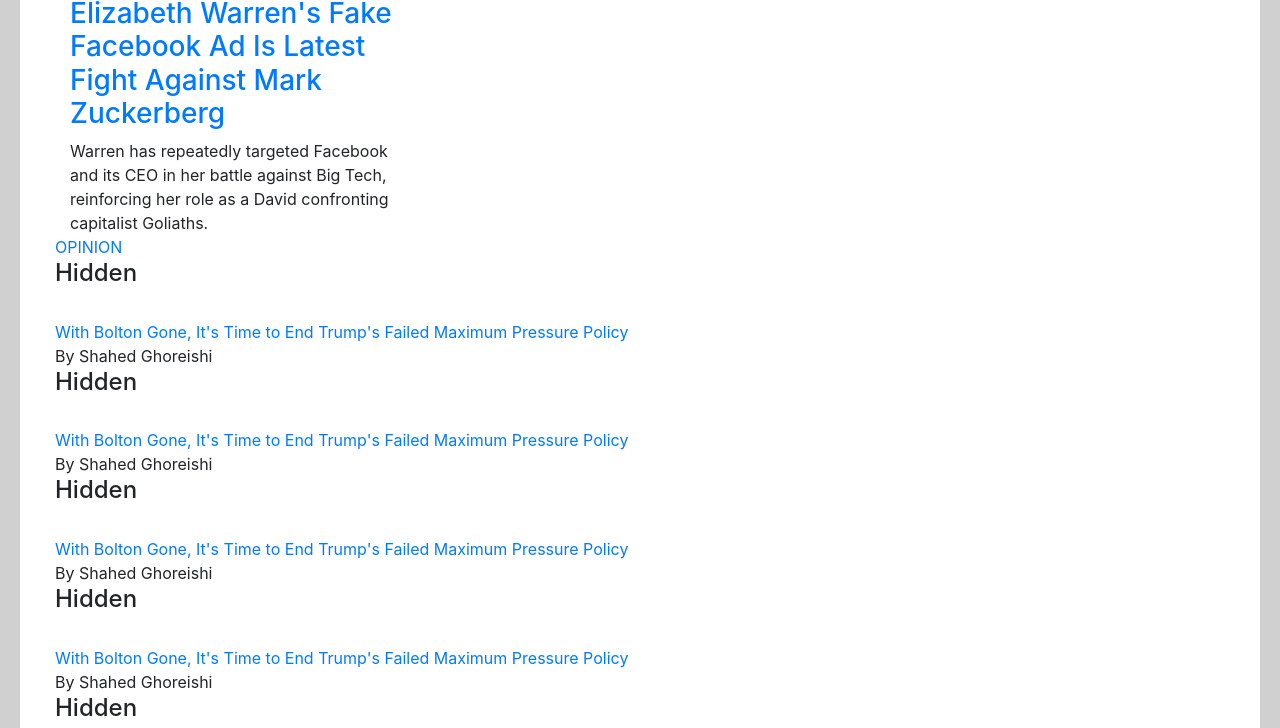
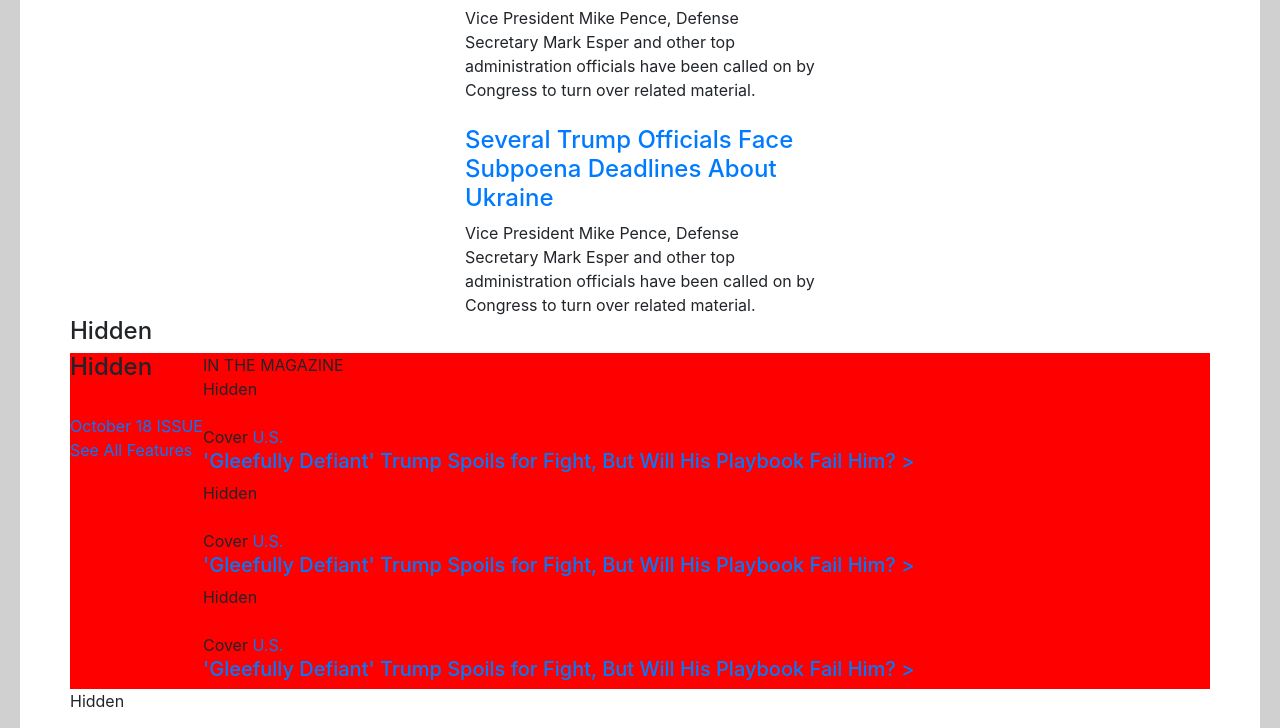
Before and after one commit to alvinlouis29/Newsweek, a plain HTML site: page index.html in a window 1280 px wide. Shown: the part 2193-2921 px from the top of the page. Drawn offline with nearby package versions, Linux system fonts and the light colour scheme.

Commit message:
updated magazin section map

```diff
--- a/index.html
+++ b/index.html
@@ -144,11 +144,10 @@
         </div>
       </header>
     </div>
+
     <div class="container-fluid main-sect">
-        <div class="colwrap row sticky-scroll">
-            <div class="col-lg-9 col-md-12 " >
-            <div class="row">
-                <div class="col-lg-5 col-md-5 order-2 order-md-1 position-relative story-left-1">
+            <div class="middle row">
+                <div class="col-4">
                     <div id="sticky1">
                         <div class="block-title">
                                 FEATURED STORIES
@@ -179,7 +178,7 @@
                             </article>
                             </div>
                     </div>
-                    <div class="">
+                <div class="col-4">
                      <div id="sticky2">
                         <div class="flex-sm ">
                             <div class="featured-story ">
@@ -284,15 +283,13 @@
                         </div>
                             </div>
                 </div>
-                </div>
-            </div>
-            <div class="">
+                <div class="col-4">
                     <div class="sticky3">
-                        <div class="opinions">
+                            <div class="opinion">
                             <div class="block-title">
                                 <a href="#">OPINION</a>
                             </div>
-                <div>
+                    <div class="opinions">
                         <article>
                             <h4>Hidden</h4>
                             <div> </div>
@@ -300,6 +297,7 @@
                             <div>By Shahed Ghoreishi</div>
                             </div>
                         </article>
+
                         <article>
                             <h4>Hidden</h4>
                             <div> </div>
@@ -307,6 +305,7 @@
                             <div>By Shahed Ghoreishi</div>
                             </div>
                         </article>
+
                         <article>
                             <h4>Hidden</h4>
                             <div> </div>
@@ -314,6 +313,7 @@
                             <div>By Shahed Ghoreishi</div>
                             </div>
                         </article>
+
                         <article>
                             <h4>Hidden</h4>
                             <div> </div>
@@ -321,6 +321,7 @@
                             <div>By Shahed Ghoreishi</div>
                             </div>
                         </article>
+
                         <article>
                             <h4>Hidden</h4>
                             <div> </div>
@@ -328,6 +329,7 @@
                             <div>By Shahed Ghoreishi</div>
                             </div>
                         </article>
+
                         <article>
                             <h4>Hidden</h4>
                             <div> </div>
@@ -374,9 +376,9 @@
                 </div>
             </div>
 
-        <section class="magazine-news pt-3">
+        <section class="magazine-news ">
                 <h4 class="hidden-title">Hidden</h4>
-                    <div class="row ">
+                <div class="magazine-content row ">
                         <div class="">
                             <article>
                             <h4>Hidden</h4>
--- a/style.css
+++ b/style.css
@@ -163,3 +163,37 @@
     padding-top:30px ;
     color: white;
  }
+
+ /*
+ =============================================================================
+
+                Middle Section
+
+ =============================================================================
+ */
+
+ .middle {
+    padding: 0px;
+    margin: 0px;
+ }
+
+ /*
+=============================================================================
+
+                Magazine Section
+
+ =============================================================================
+ */
+
+ .magazine-news {
+     display: flex;
+     flex-direction: column;
+ }
+
+.magazine-content {
+    display: flex;
+    flex-direction: row;
+    width: 100%;
+    background-color:red ;
+    margin: 0px;
+}
```
Lines whose indentation alone changed are shown as unchanged.
